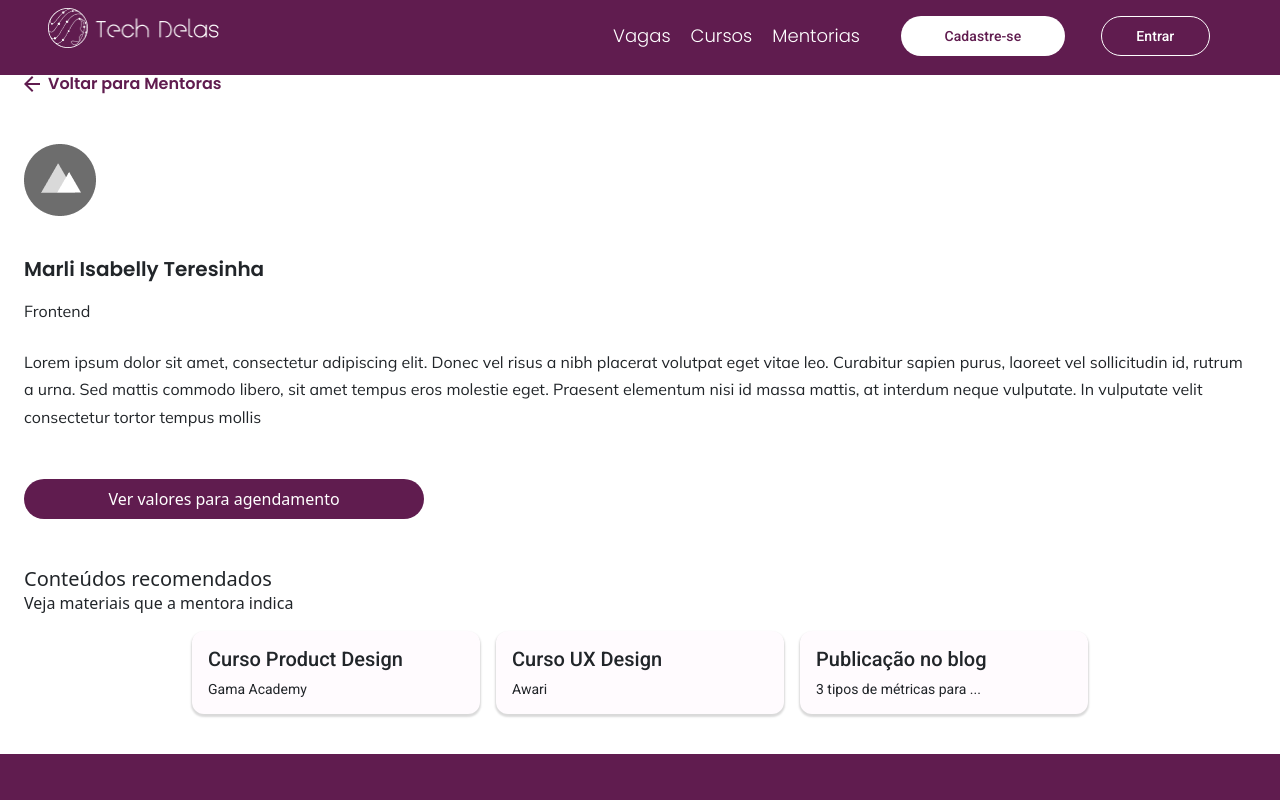
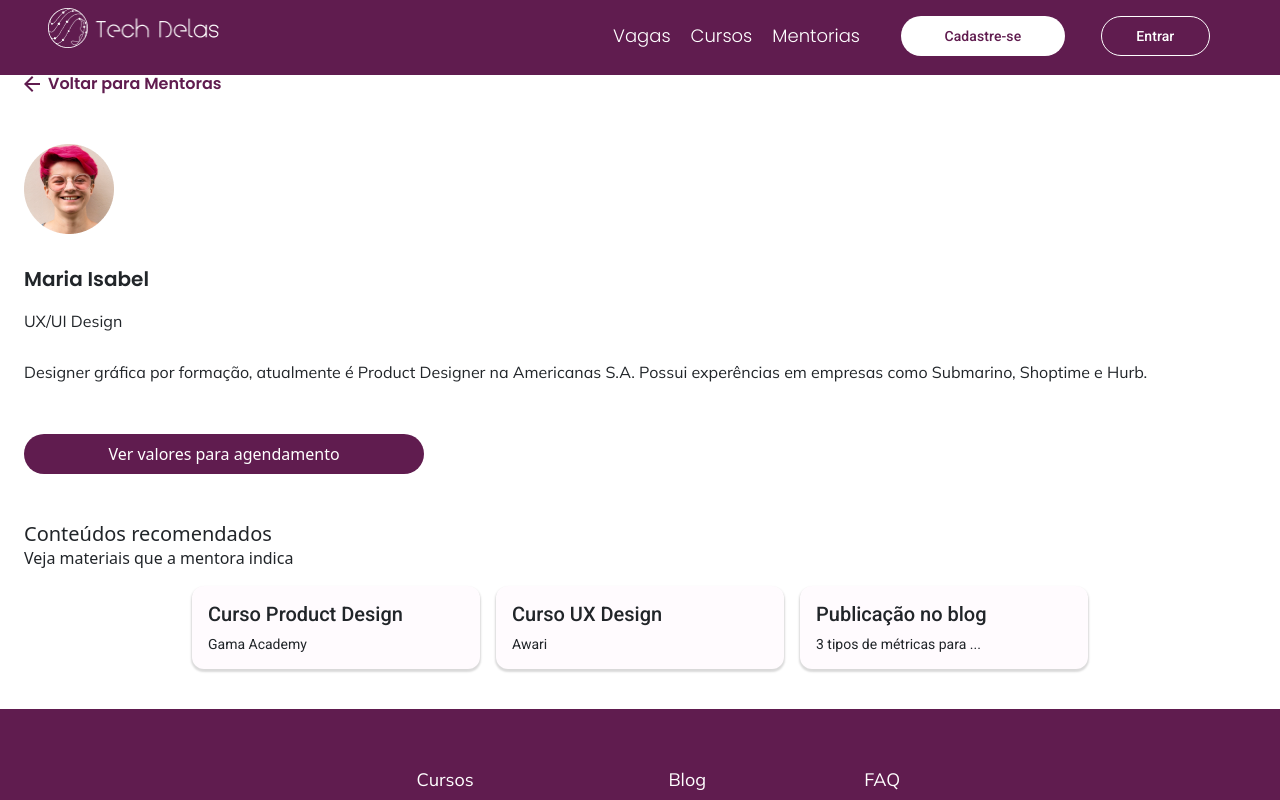
Before and after one commit to FelixMembrive/desafio-final-gama-academy-gr2, a React (Vite) app: page /mentora in a window 1280 px wide. Shown: the top 800 px of the page. Built offline with nearby package versions, Linux system fonts and the light colour scheme.

Commit message:
page mentora and it's components updated

```diff
--- a/src/componentes/CardCurso/style.scss
+++ b/src/componentes/CardCurso/style.scss
@@ -37,5 +37,5 @@
 .card-text {
     font-weight: 400;
     font-size: 14px;
-    margin: 0 auto;
+    margin-left: 0!important;
 }
--- a/src/componentes/DescricaoMentora/index.tsx
+++ b/src/componentes/DescricaoMentora/index.tsx
@@ -1,13 +1,13 @@
-import IconeFoto from "../../assets/icons/Logo.png"
+import FotoExemplo from "../../assets/imagens/foto_logada_mariaisabel.png"
 import './style.scss';
 
 export default function DescricaoMentora() {
     const mentora =
         {
-            nome: "Marli Isabelly Teresinha",
-            area: "Frontend",
-            descricao: "Lorem ipsum dolor sit amet, consectetur adipiscing elit. Donec vel risus a nibh placerat volutpat eget vitae leo. Curabitur sapien purus, laoreet vel sollicitudin id, rutrum a urna. Sed mattis commodo libero, sit amet tempus eros molestie eget. Praesent elementum nisi id massa mattis, at interdum neque vulputate. In vulputate velit consectetur tortor tempus mollis",
-            foto: IconeFoto
+            nome: "Maria Isabel",
+            area: "UX/UI Design",
+            descricao: "Designer gráfica por formação, atualmente é Product Designer na Americanas S.A. Possui experências em empresas como Submarino, Shoptime e Hurb.",
+            foto: FotoExemplo
         }
 
     return (
--- a/src/pages/Mentora/index.tsx
+++ b/src/pages/Mentora/index.tsx
@@ -14,9 +14,9 @@ export default function Mentora() {
       <LinkBack text="Voltar para Mentoras"/>
       <DescricaoMentora />
       <div >
-      <LinkButton className="d-flex justify-content-center rounded-pill py-2 mx-4 my-5 btn-valores-agendamento" to="" text="Ver valores para agendamento"></LinkButton>
+      <LinkButton className="d-flex justify-content-center rounded-pill py-2 ms-4 my-5 btn-valores-agendamento" to="" text="Ver valores para agendamento"></LinkButton>
       </div>
-      <div>
+      <div className="conteudos-recomendados">
         <h5>Conteúdos recomendados</h5>
         <p>Veja materiais que a mentora indica</p>
         <CardCurso />
--- a/src/pages/Mentora/style.scss
+++ b/src/pages/Mentora/style.scss
@@ -6,9 +6,11 @@
     max-width: 400px;
     border: none!important;
     background-color: $primary-custom!important;
+    margin-right: 6rem;
 
 }
 
+.conteudos-recomendados{
     h5 {
         margin: $sp-tc3 auto 0 $sp-tc3!important;
     }
@@ -16,3 +18,4 @@ h5 {
     p {
         margin: 0 auto $sp-tc2 $sp-tc3;
     }
+}
```
Lines whose indentation alone changed are shown as unchanged.
